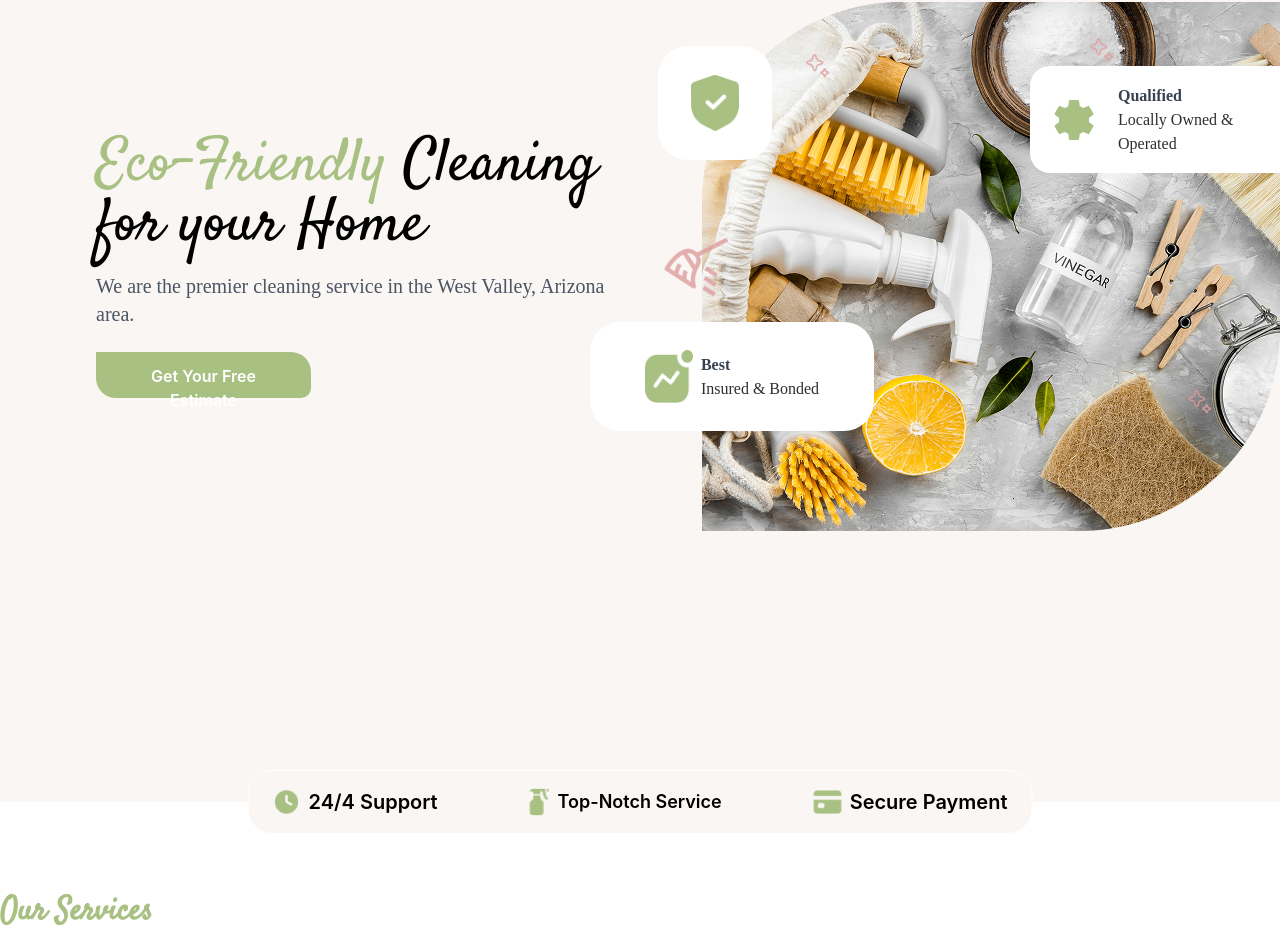
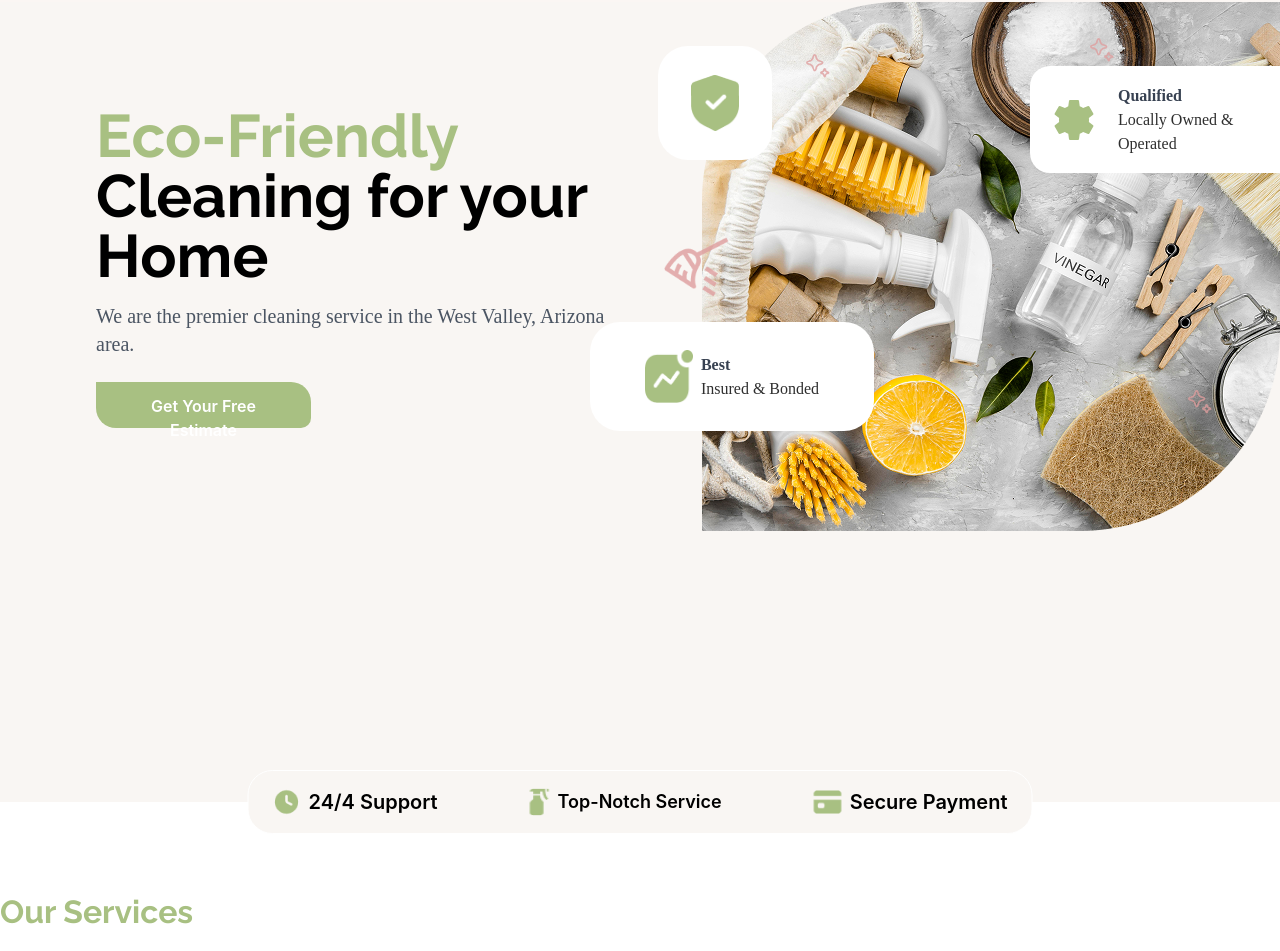
Before and after one commit to MaaniMaaz/heart, a React (Create React App) app: page / in a window 1280 px wide. Shown: the part 190-1141 px from the top of the page. Built offline with nearby package versions, Linux system fonts and the light colour scheme.

Commit message:
font pushed

```diff
--- a/public/index.html
+++ b/public/index.html
@@ -12,7 +12,8 @@
     <link rel="apple-touch-icon" href="%PUBLIC_URL%/logo192.png" />
     <link rel="preconnect" href="https://fonts.googleapis.com">
 <link rel="preconnect" href="https://fonts.gstatic.com" crossorigin>
-<link href="https://fonts.googleapis.com/css2?family=Satisfy&display=swap" rel="stylesheet">
+<link href="https://fonts.googleapis.com/css2?family=Raleway:ital,wght@0,100..900;1,100..900&display=swap" rel="stylesheet">
+
     <!--
       manifest.json provides metadata used when your web app is installed on a
       user's mobile device or desktop. See https://developers.google.com/web/fundamentals/web-app-manifest/
--- a/src/EcoFriendly.jsx
+++ b/src/EcoFriendly.jsx
@@ -75,7 +75,7 @@ const EcoFriendlyCleaning = () => {
         {/* Text and button container */}
         <div className="absolute inset-0 flex flex-col justify-center items-start p-4 md:p-8 lg:p-12 z-10">
           <div className="max-w-[80%] md:max-w-[70%] lg:max-w-[60%]">
-            <h1 className="font-['Satisfy'] text-lg sm:text-xl md:text-3xl lg:text-[54px] leading-tight md:leading-[50px] tracking-normal  text-left text-[rgba(222,157,157,1)]">
+            <h1 className="font-['Raleway'] font-bold text-lg sm:text-xl md:text-3xl lg:text-[54px] leading-tight md:leading-[50px] tracking-normal  text-left text-[rgba(222,157,157,1)]">
               Eco-Friendly <br /> Cleaning With A <br/>Heart.
             </h1>
             <button className="mt-2 lg:mt-4 w-[120px] sm:w-[160px] md:w-[200px] h-[28px] sm:h-[36px] md:h-[44px] rounded-tr-[20px] rounded-br-[10px] rounded-bl-[20px]
--- a/src/EstimateBanner.jsx
+++ b/src/EstimateBanner.jsx
@@ -8,7 +8,7 @@ const EstimateBanner = () => {
 
 
       <div className="relative z-10 text-white container mx-auto px-4 md:pl-[157px]">
-        <h2 className="font-['Satisfy']  text-[32px] md:text-[60px] leading-[35px] md:leading-[60px] tracking-normal mb-4 md:mb-6 text-left">
+        <h2 className="font-['Raleway']  font-bold text-[32px] md:text-[60px] leading-[35px] md:leading-[60px] tracking-normal mb-4 md:mb-6 text-left">
           Get Your Free Estimate <br className="hidden md:block"/> Now
         </h2>
         <button className="w-[180px] md:w-[232px] h-[40px] md:h-[46px] rounded-tr-[15px] md:rounded-tr-[20px] rounded-br-[8px] md:rounded-br-[10px] rounded-bl-[15px] md:rounded-bl-[20px] bg-white text-black hover:bg-gray-100 font-bold text-base md:text-lg transition duration-300 flex items-center justify-center mt-6 md:mt-12">
--- a/src/MainHero.jsx
+++ b/src/MainHero.jsx
@@ -15,7 +15,7 @@ const MainHero = () => {
       <div className="lg:hidden absolute inset-0 bg-[#F9F6F3] z-10 flex flex-col px-4 pt-8">
         {/* Text Content First on Mobile */}
         <div className="text-center mb-6">
-          <h1 className="font-['Satisfy'] font-bold text-4xl leading-[1.1] text-black">
+          <h1 className="font-['Raleway'] font-bold text-4xl leading-[1.1] text-black">
             <span className="text-[rgba(168,192,130,1)]">Eco-Friendly</span> Cleaning
           </h1>
           <p className="font-['dmSans'] font-normal text-base leading-normal text-gray-600 mt-3">
@@ -103,7 +103,7 @@ const MainHero = () => {
       <div className="hidden lg:flex w-full grid lg:grid-cols-2 items-center gap-10 pt-0 mt-0">
         {/* Left Content */}
         <div className="max-w-lg">
-          <h1 className="font-['Satisfy'] text-[60px] leading-[60px] tracking-[0%] text-black text-left">
+          <h1 className="font-['Raleway']  font-bold text-[60px] leading-[60px] tracking-[0%] text-black text-left">
             <span className="text-[rgba(168,192,130,1)]">Eco-Friendly</span> Cleaning for your Home
           </h1>
           <p className="font-['dmSans'] font-normal text-[20px] leading-[28px] tracking-[0%] text-gray-600 mt-4 text-left">
--- a/src/OurServices.jsx
+++ b/src/OurServices.jsx
@@ -34,7 +34,7 @@ const OurServices = () => {
       <div className="max-w-6xl mx-auto grid md:grid-cols-2 gap-8 md:gap-6 lg:gap-4 items-start md:items-end">
         {/* Left: Heading */}
         <div className="mb-6 md:mb-0 lg:-ml-20">
-          <h4 className="font-['Satisfy'] text-2xl mt-11 sm:text-3xl lg:text-[32px] font-bold lg:leading-[84px] text-[#A8C082] text-left lg:-mb-[15px] sm:mt-5">
+          <h4 className="font-['Raleway'] font-bold text-2xl mt-11 sm:text-3xl lg:text-[32px] font-bold lg:leading-[84px] text-[#A8C082] text-left lg:-mb-[15px] sm:mt-5">
             Our Services
           </h4>
           <h2 className="font-[dmSans] font-normal text-3xl sm:text-4xl lg:text-[48px] leading-tight lg:leading-[50px] text-gray-900 mt-2 text-left">
```
